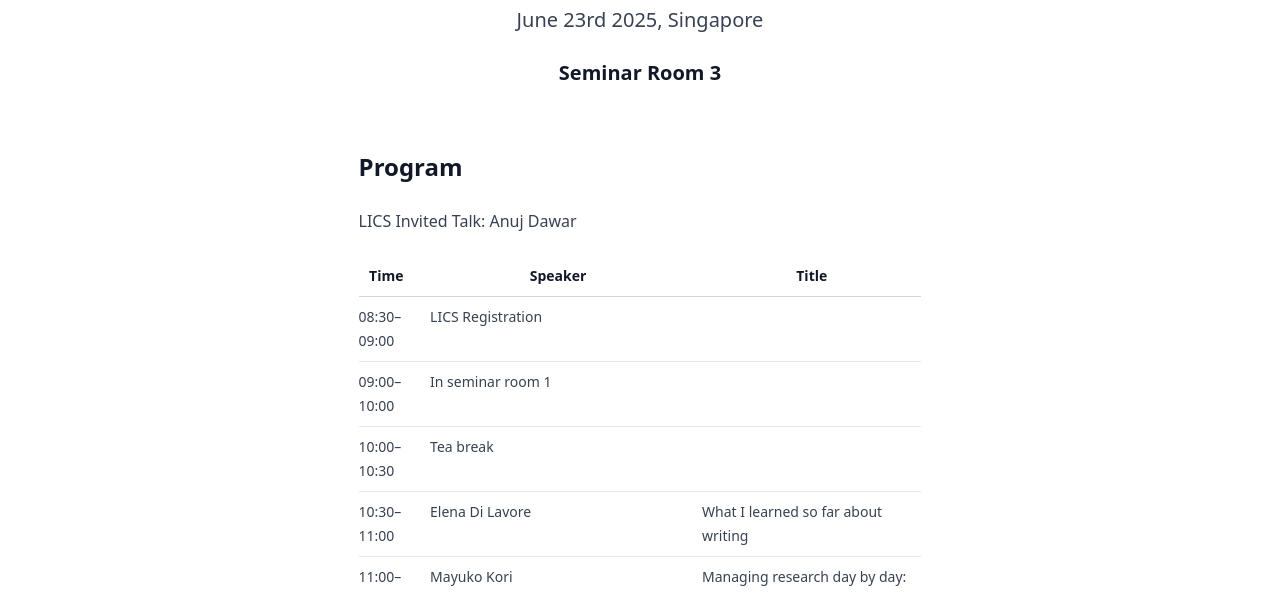
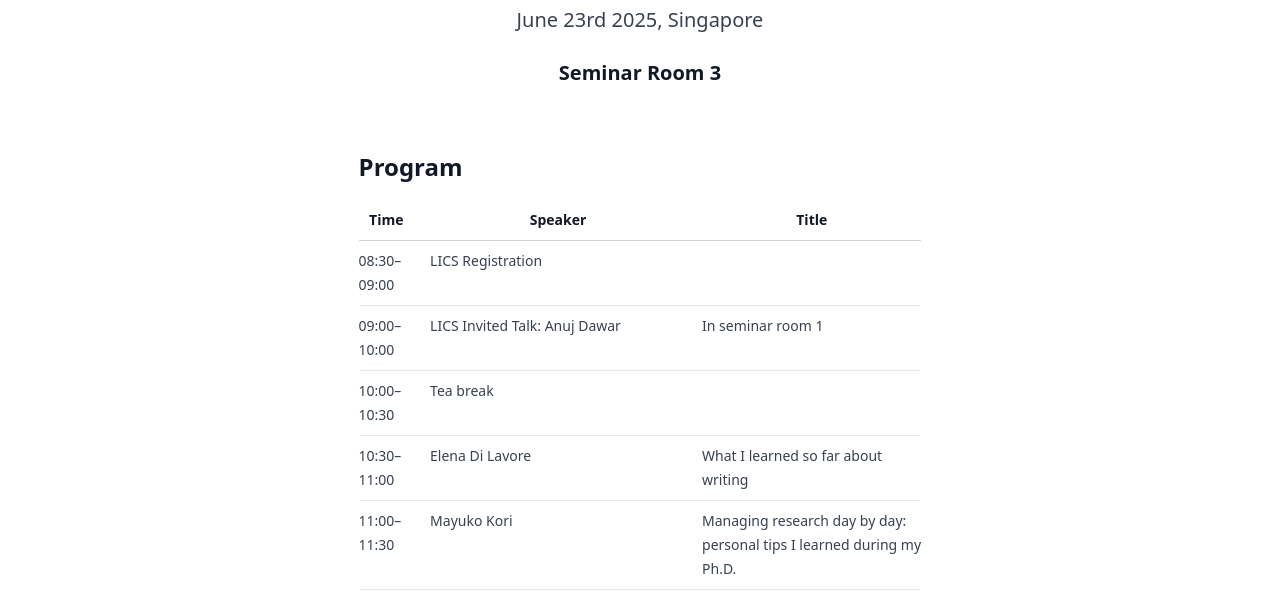
Before and after one commit to logic-mentoring-workshop/logic-mentoring-workshop.github.io, a website: page lics25/program.html in a window 1280 px wide. Shown: the part 194-787 px from the top of the page. Drawn offline with Linux system fonts and the light colour scheme.

Commit message:
Update program.html

```diff
--- a/lics25/program.html
+++ b/lics25/program.html
@@ -51,7 +51,7 @@
         </tr>
         <tr>
           <td>09:00–10:00</td>
-          <tds>LICS Invited Talk: Anuj Dawar</td>
+          <td>LICS Invited Talk: Anuj Dawar</td>
           <td>In seminar room  1 </td>
         </tr>
         <tr>
```
